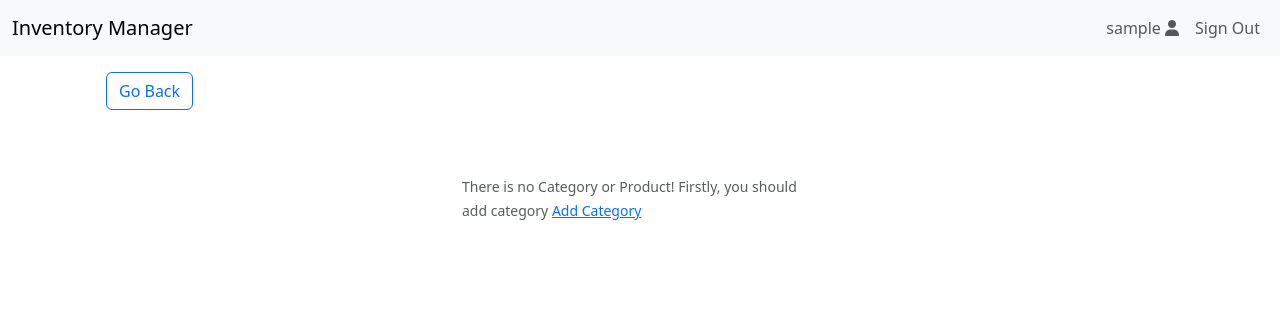
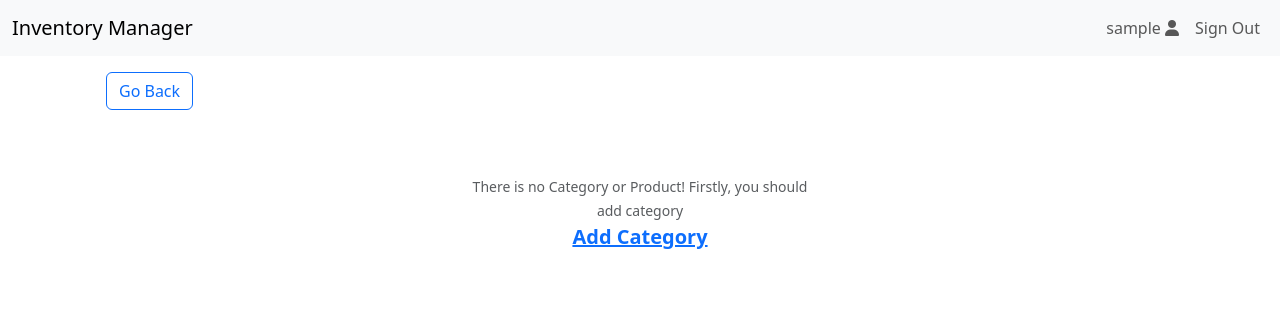
Before and after one commit to recinan/inventeru_project, a Django app: page /list-allcategories in a window 1280 px wide. Shown: the top 316 px of the page. Run offline with Django 5.2, Linux system fonts and the light colour scheme; the visitor is signed in with stand-in values (Sample User, id 1); data that the repository does not hold is empty; some libraries are stand-ins or nearby versions.

Commit message:
add design changes

```diff
--- a/inventory_management_con/templates/category_man/list_category.html
+++ b/inventory_management_con/templates/category_man/list_category.html
@@ -38,7 +38,7 @@
         <hr size="6" class="mt-3">
         <div class="col">
           <div class="mx-auto">
-            <a href="{% url 'add-category-warehouse' warehouse_slug %}" class="btn btn-primary">Add Category</a>
+            <a href="{% url 'add-category-warehouse' warehouse_slug %}" class="btn btn-primary"> Add Category</a>
           </div>
         </div>
         {% for category in categorylist %}
@@ -269,11 +269,11 @@
       </div>
     </div>
     {% else %}
-    <div class="container">
+    <div class="container d-flex justify-content-center text-center ">
       <div class="col-4 mt-5">
-        <small class="text-muted">
+        <small class="text-muted fs-7">
             There is no Category or Product! Firstly, you should add category
-            <a href="{% url 'add-category-warehouse' warehouse_slug %}">Add Category</a>
+            <a href="{% url 'add-category-warehouse' warehouse_slug %}"><p class="fs-5 fw-semibold"> Add Category </p></a>
         </small>
     </div>
     </div>
--- a/inventory_management_con/templates/inventory_man/item_detail.html
+++ b/inventory_management_con/templates/inventory_man/item_detail.html
@@ -14,8 +14,8 @@
                 {% csrf_token %}
                 <div class="media">
                     <div class="media-body text-left">
-                        <img src="{{item.item_image.url}}" class="img-fluid" alt="" style="max-width: 150px;">
-                        <p class="text-secondary">Name: {{form.instance.item_name}}</p>
+                        <img src="{{item.item_image.url}}" class="img-fluid border border-2 border-secondary rounded" alt="" style="max-width: 150px;">
+                        <p class="text-secondary mt-3">Name: {{form.instance.item_name}}</p>
                         <p class="text-secondary">Qty: {{form.instance.quantity}} {{form.instance.unit}} - Price: {{form.instance.price}} {{form.instance.currency}}</p>
                         <p class="text-secondary">Description: {{form.instance.description}}</p>
                         <p class="text-secondary">Category: {{item.category}} - Warehouse: {{item.warehouse}}</p>
--- a/inventory_management_con/templates/warehouse_man/list_warehouse.html
+++ b/inventory_management_con/templates/warehouse_man/list_warehouse.html
@@ -28,7 +28,7 @@
                     </p>
                     <div class="d-grid gap-2 d-md-block">
                         <a href="{% url 'list-item' warehouse.slug %}" class="btn btn-primary mb-2">Products</a>
-                        <a href="{% url 'add-category-warehouse' warehouse.slug %}" class="btn btn-primary mb-2">Add Category</a>
+                        {% comment %} <a href="{% url 'add-category-warehouse' warehouse.slug %}" class="btn btn-primary mb-2">Add Category</a> {% endcomment %}
                         <a href="{% url 'warehouse-detail' warehouse.slug %}" class="btn btn-outline-primary mb-2">Warehouse Info</a>
                         <a href="{% url 'delete-warehouse' warehouse.slug %}" class="btn btn-outline-primary mb-2">Delete</a>
                     </div>
```
Also changed, not shown: inventory_management_con/templates/inventory_man/item_form_warehouse.html (+6 -1 lines).
